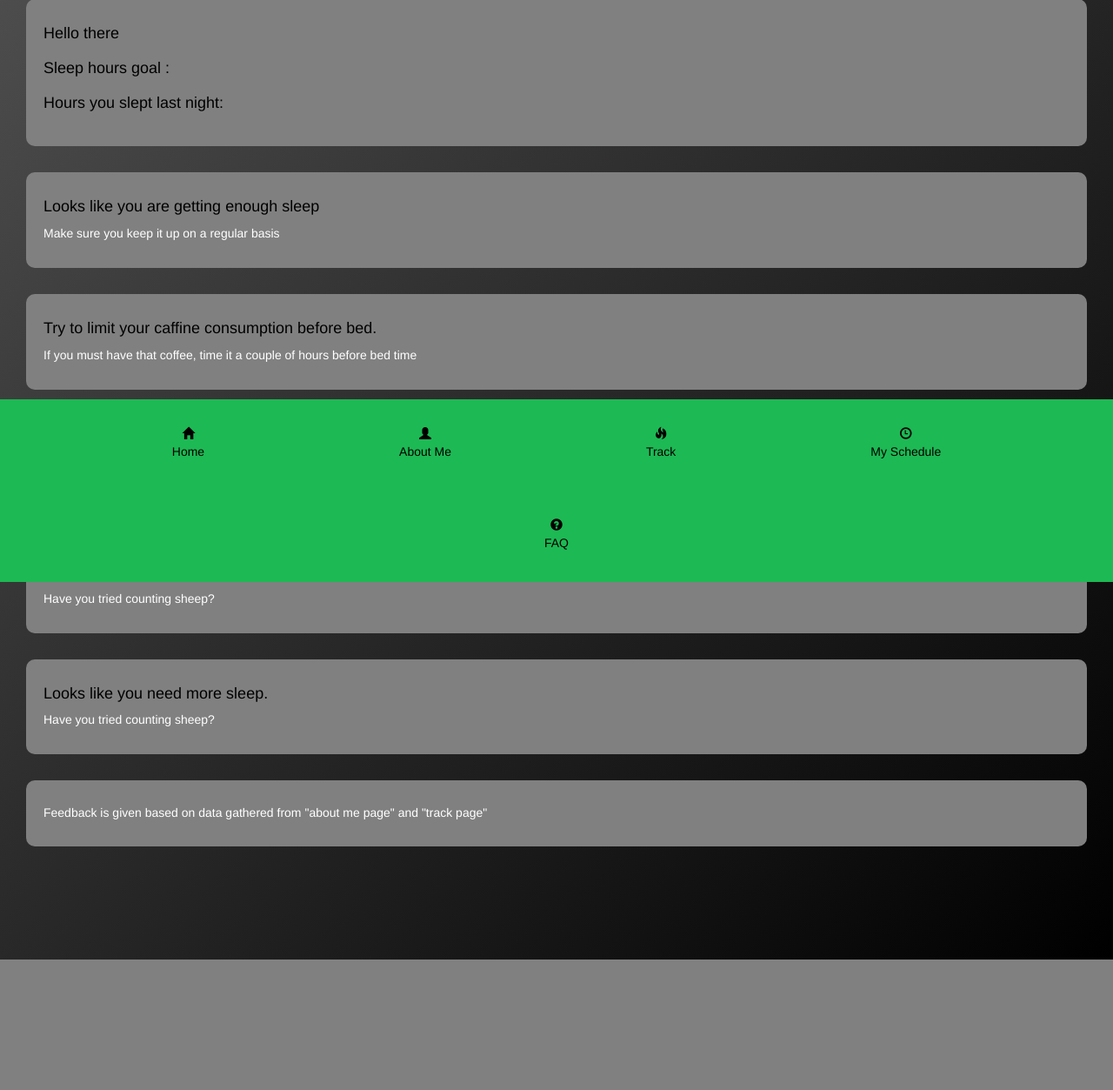
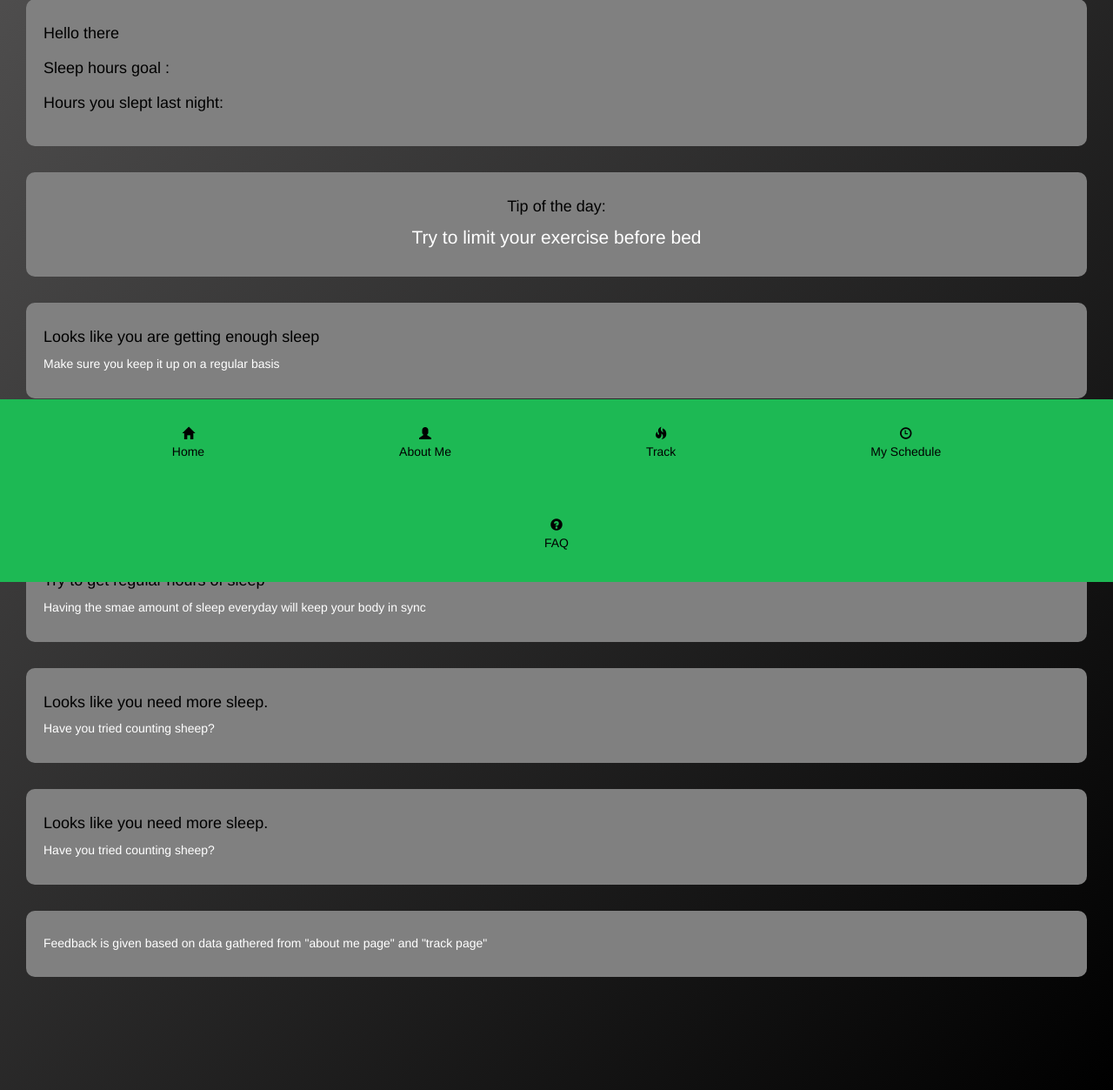
Before and after one commit to alexander253/HIT238_Sleep_Tracker_v1.00, a Node server app: page / in a window 1280 px wide. Shown: the part 131-1384 px from the top of the page at 87% size. Before the commit the page ends 1234 px from the top, so only its background shows below. Run offline with Node 20, Linux system fonts and the light colour scheme; some libraries are stand-ins or nearby versions.

Commit message:
added a congrats msg and tip of the day. added css animations

```diff
--- a/public/home.js
+++ b/public/home.js
@@ -9,6 +9,7 @@
 
 
 const moreSleep=parseInt(localStorage.getItem("hoursTracked"));
+const goalHours=parseInt(localStorage.getItem("goalz"));
 
 console.log(moreSleep);
 
@@ -20,3 +21,12 @@
   document.getElementById('moreSleepTip').innerHTML=("Make sure you keep it up on a regular basis");
 
 };
+
+if (moreSleep==goalHours){
+  document.getElementById('meetGoal').innerHTML=("Congratulations!");
+  document.getElementById('meetGoalMsg').innerHTML=("You have met your goals!");
+} else {
+  document.getElementById('meetGoal').innerHTML=("Tip of the day:");
+  document.getElementById('meetGoalMsg').innerHTML=("Try to limit your exercise before bed");
+
+}
--- a/public/index.html
+++ b/public/index.html
@@ -14,7 +14,7 @@
     <h1>Home</h1>
   </div>
 
-  <div class="content">
+  <div class="rotate-in-top">
     <h4>Hello there</h4>
     <h3 id="name" class="result"></h3>
 
@@ -22,6 +22,11 @@
 
     <h4>Hours you slept last night:</h4> <h3 class="result" id = "hours"></h3>
 
+  </div>
+
+  <div class="swirl-in-fwd">
+    <h4 id="meetGoal"></h4>
+    <p id="meetGoalMsg"></p>
   </div>
 
 
--- a/public/style.css
+++ b/public/style.css
@@ -8,6 +8,7 @@
 h3, h4{
   color: black;
 }
+
 .heading {
   margin-top: -130px;
   text-align: center;
@@ -15,16 +16,17 @@
   position: fixed;
   width: 100%;
   background-color: #1db954;
-
+  z-index: 1;
 
 }
 
 .heading h1{
   display: inline-block;
   color: white;
+  text-align: center;
 }
 
-.content{
+.content, .trackContent, .rotate-in-top, .swirl-in-fwd{
   margin-top:30px;
   margin-left: 30px;
   margin-right: 30px;
@@ -35,6 +37,15 @@
   padding: 20px;
   color:white;
 
+}
+.swirl-in-fwd{
+  text-align: center;
+  font-size: 1.5em;
+  z-index: 10;
+}
+
+.trackContent{
+  font-size: 1.3em;
 }
 
 .input{
@@ -107,6 +118,101 @@
   color: white;
 }
 
+/* ----------------------------------------------
+ * Generated by Animista on 2019-10-12 2:18:40
+ * Licensed under FreeBSD License.
+ * See http://animista.net/license for more info.
+ * w: http://animista.net, t: @cssanimista
+ * ---------------------------------------------- */
+
+/**
+ * ----------------------------------------
+ * animation rotate-in-top
+ * ----------------------------------------
+ */
+ .rotate-in-top {
+ 	-webkit-animation: rotate-in-top 0.5s cubic-bezier(0.250, 0.460, 0.450, 0.940) both;
+ 	        animation: rotate-in-top 0.5s cubic-bezier(0.250, 0.460, 0.450, 0.940) both;
+ }
+
+@-webkit-keyframes rotate-in-top {
+  0% {
+    -webkit-transform: rotate(-360deg);
+            transform: rotate(-360deg);
+    -webkit-transform-origin: top;
+            transform-origin: top;
+    opacity: 0;
+  }
+  100% {
+    -webkit-transform: rotate(0deg);
+            transform: rotate(0deg);
+    -webkit-transform-origin: top;
+            transform-origin: top;
+    opacity: 1;
+  }
+}
+@keyframes rotate-in-top {
+  0% {
+    -webkit-transform: rotate(-360deg);
+            transform: rotate(-360deg);
+    -webkit-transform-origin: top;
+            transform-origin: top;
+    opacity: 0;
+  }
+  100% {
+    -webkit-transform: rotate(0deg);
+            transform: rotate(0deg);
+    -webkit-transform-origin: top;
+            transform-origin: top;
+    opacity: 1;
+  }
+}
+
+
+.swirl-in-fwd {
+	-webkit-animation: swirl-in-fwd 0.6s ease-out 2s both;
+	        animation: swirl-in-fwd 0.6s ease-out 2s both;
+}
+
+/* ----------------------------------------------
+ * Generated by Animista on 2019-10-12 2:24:8
+ * Licensed under FreeBSD License.
+ * See http://animista.net/license for more info.
+ * w: http://animista.net, t: @cssanimista
+ * ---------------------------------------------- */
+
+/**
+ * ----------------------------------------
+ * animation swirl-in-fwd
+ * ----------------------------------------
+ */
+@-webkit-keyframes swirl-in-fwd {
+  0% {
+    -webkit-transform: rotate(-540deg) scale(0);
+            transform: rotate(-540deg) scale(0);
+    opacity: 0;
+  }
+  100% {
+    -webkit-transform: rotate(0) scale(1);
+            transform: rotate(0) scale(1);
+    opacity: 1;
+  }
+}
+@keyframes swirl-in-fwd {
+  0% {
+    -webkit-transform: rotate(-540deg) scale(0);
+            transform: rotate(-540deg) scale(0);
+    opacity: 0;
+  }
+  100% {
+    -webkit-transform: rotate(0) scale(1);
+            transform: rotate(0) scale(1);
+    opacity: 1;
+  }
+}
+
+
+
 @media only screen and (max-width: 750px) {
   .nav_menu a{
     padding: 30px 8px;
@@ -118,4 +224,6 @@
     color: black;
   }
 
+
+
 }
--- a/public/track.html
+++ b/public/track.html
@@ -14,12 +14,12 @@
     <h1>Track</h1>
   </div>
 
-    <div class="content">
+    <div class="trackContent">
     <p>How many hours did you sleep?</p>
-  <input class = "input" id ="trackHours" type="number" name="" value="">
+  <input class = "input" id ="trackHours" type="number" name="" value="" size="24">
     </div>
 
-              <div id="trackBtn" class= "button" type="button"><a href="index.html">Save</a></div>
+    <div id="trackBtn" class= "button" type="button"><a href="index.html">Save</a></div>
 
 
 
```
Also changed, not shown: public/logo_transparent.jpg (added), public/logo_transparent.png (added).
